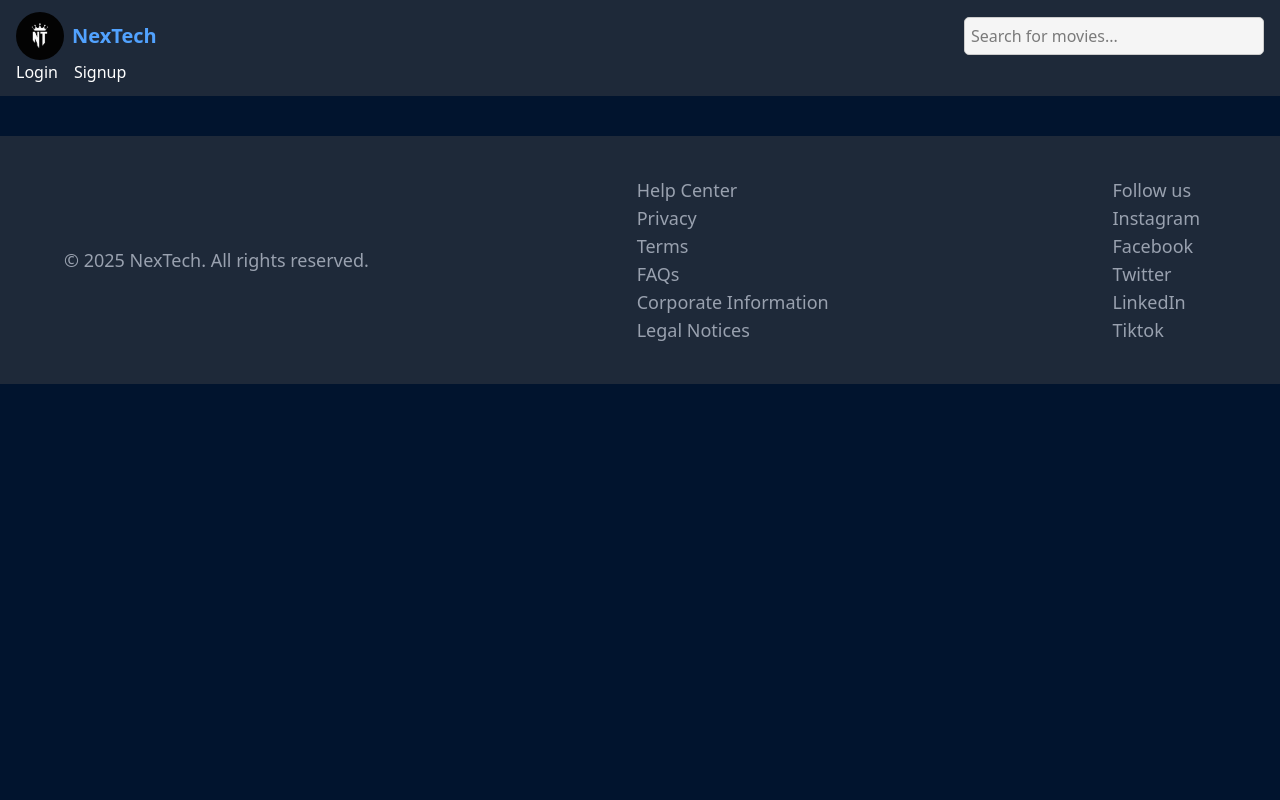
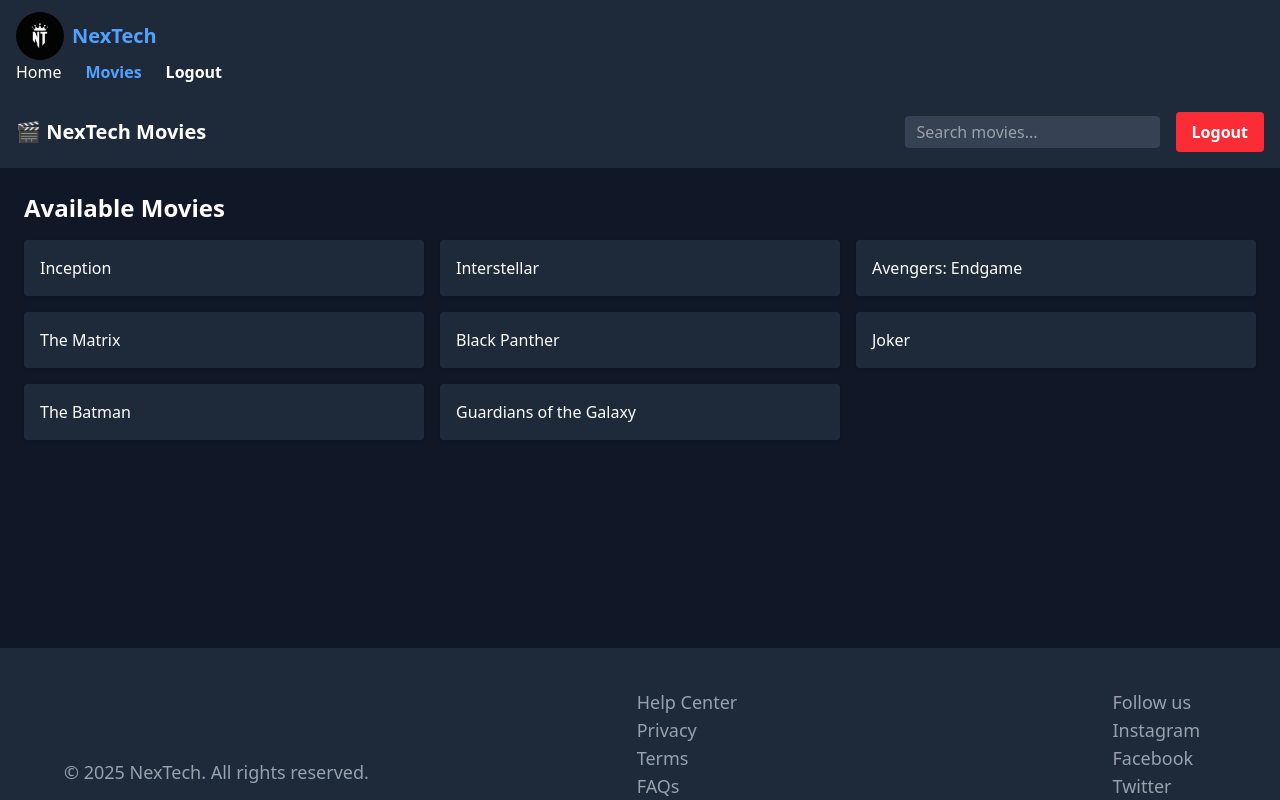
Before and after one commit to jax-screech/react-movie-capstone, a React (Vite) app: page /movies in a window 1280 px wide. Shown: the top 800 px of the page. Built offline with nearby package versions, Linux system fonts and the light colour scheme; no server answers; sample sign-in values are in the browser's storage.

Commit message:
added a movie page for a user to watch movies after login

```diff
--- a/src/App.jsx
+++ b/src/App.jsx
@@ -1,28 +1,30 @@
-import React from "react";
 import { BrowserRouter as Router, Route, Routes } from "react-router-dom";
-import Login from "./pages/Signin.jsx";
-import Signup from "./pages/Signup.jsx";
-import Navbar from "./components/Navbar.jsx";
-import Footer from "./components/Footer.jsx";
-import HomePage from "./pages/Home.jsx";
-import Genres from "./pages/Genres.jsx";
-import Account from "./pages/Account.jsx";
+import Home from "./pages/Home";
+import Login from "./pages/Signin";
+import Signup from "./pages/Signup";
+import Movies from "./pages/Movies";
+import PrivateRoute from "./components/PrivateRoute";
+import Navbar from "./components/Navbar";
+import Footer from "./components/Footer";
 
-const App = () => {
+function App() {
   return (
     <Router>
       <Navbar />
-      <Account />
       <Routes>
-        <Route path="/" element={<HomePage />} />
+        <Route path="/" element={<Home />} />
         <Route path="/login" element={<Login />} />
         <Route path="/signup" element={<Signup />} />
-        <Route path="/genres" element={<Genres />} />
-
+        {/* Protected Movies page */}
+        <Route path="/movies" element={
+          <PrivateRoute>
+            <Movies />
+          </PrivateRoute>
+        } />
       </Routes>
       <Footer />
     </Router>
   );
-};
+}
 
 export default App;
--- a/src/components/Navbar.jsx
+++ b/src/components/Navbar.jsx
@@ -1,10 +1,27 @@
-import React from "react";
-import { Link } from "react-router-dom";
-import Logo from "../assets/logo.jpeg"
-import Searchbar from "./Searchbar";
+import React, { useState, useEffect } from "react";
+import { NavLink, useNavigate } from "react-router-dom";
+import { onAuthStateChanged, signOut } from "firebase/auth";
+import { auth } from "../firebaseConfig";
+import Logo from "../assets/logo.jpeg";
 
 const Navbar = () => {
-  const [isMenuOpen, setIsMenuOpen] = React.useState(false);
+  const [isMenuOpen, setIsMenuOpen] = useState(false);
+  const [user, setUser] = useState(null);
+  const navigate = useNavigate();
+
+  useEffect(() => {
+    const unsubscribe = onAuthStateChanged(auth, (currentUser) => {
+      setUser(currentUser);
+    });
+    return () => unsubscribe();
+  }, []);
+
+  const handleLogout = () => {
+    signOut(auth).then(() => navigate("/login"));
+  };
+
+  const linkClasses = ({ isActive }) =>
+    isActive ? "text-blue-400 font-semibold" : "hover:text-blue-300";
 
   return (
     <nav className="bg-gray-800 text-white px-4 py-3 flex flex-wrap items-center justify-between">
@@ -12,9 +29,7 @@ const Navbar = () => {
         <img src={Logo} alt="logo" className="rounded-full h-12 w-12" />
         <p className="text-xl font-bold text-blue-400">NexTech</p>
       </div>
-      <div className="w-full md:w-auto mt-2 md:mt-0">
-        <Searchbar />
-      </div>
+
       <div className="md:hidden">
         <button
           onClick={() => setIsMenuOpen(!isMenuOpen)}
@@ -31,22 +46,44 @@ const Navbar = () => {
               strokeLinecap="round"
               strokeLinejoin="round"
               strokeWidth={2}
-              d={isMenuOpen ? "M6 18L18 6M6 6l12 12" : "M4 6h16M4 12h16M4 18h16"}
+              d={
+                isMenuOpen ? "M6 18L18 6M6 6l12 12" : "M4 6h16M4 12h16M4 18h16"
+              }
             />
           </svg>
         </button>
       </div>
+
       <div
         className={`${
           isMenuOpen ? "block" : "hidden"
-        } w-full md:flex md:items-center md:space-x-4 mt-2 md:mt-0`}
+        } w-full md:flex md:items-center md:space-x-6 mt-2 md:mt-0`}
       >
-        <Link to="/login" className="block md:inline hover:text-blue-300">
-          Login
-        </Link>
-        <Link to="/signup" className="block md:inline hover:text-blue-300">
-          Signup
-        </Link>
+        <NavLink to="/" className={linkClasses}>
+          Home
+        </NavLink>
+        {user && (
+          <NavLink to="/movies" className={linkClasses}>
+            Movies
+          </NavLink>
+        )}
+        {!user ? (
+          <>
+            <NavLink to="/login" className={linkClasses}>
+              Login
+            </NavLink>
+            <NavLink to="/signup" className={linkClasses}>
+              Signup
+            </NavLink>
+          </>
+        ) : (
+          <button
+            onClick={handleLogout}
+            className="hover:text-red-400 font-semibold"
+          >
+            Logout
+          </button>
+        )}
       </div>
     </nav>
   );
--- a/src/pages/Account.jsx
+++ b/src/components/PrivateRoute.jsx
@@ -1,10 +1,9 @@
-// src/components/PrivateRoute.js
 import React from 'react';
 import { Navigate } from 'react-router-dom';
 import { useAuthState } from 'react-firebase-hooks/auth';
 import { auth } from '../firebaseConfig';
 
-const Account = ({ children }) => {
+const PrivateRoute = ({ children }) => {
   const [user, loading] = useAuthState(auth);
 
   if (loading) return <div className="text-white p-4">Loading...</div>;
@@ -12,4 +11,4 @@ const Account = ({ children }) => {
   return user ? children : <Navigate to="/login" />;
 };
 
-export default Account;
+export default PrivateRoute;
--- /dev/null
+++ b/src/pages/Movies.jsx
@@ -0,0 +1,76 @@
+// src/pages/Movies.jsx
+import React, { useState } from 'react';
+import { signOut } from 'firebase/auth';
+import { auth } from '../firebaseConfig';
+import Footer from '../components/Footer';
+
+const sampleMovies = [
+  'Inception',
+  'Interstellar',
+  'Avengers: Endgame',
+  'The Matrix',
+  'Black Panther',
+  'Joker',
+  'The Batman',
+  'Guardians of the Galaxy',
+];
+
+const Movies = () => {
+  const [search, setSearch] = useState('');
+
+  const filteredMovies = sampleMovies.filter((movie) =>
+    movie.toLowerCase().includes(search.toLowerCase())
+  );
+
+  const handleLogout = () => {
+    signOut(auth);
+  };
+
+  return (
+    <div className="bg-gray-900 text-white min-h-screen flex flex-col">
+      {/* Navbar */}
+      <nav className="bg-gray-800 p-4 flex justify-between items-center">
+        <h1 className="text-xl font-bold">🎬 NexTech Movies</h1>
+        <div className="flex items-center gap-4">
+          <input
+            type="text"
+            placeholder="Search movies..."
+            value={search}
+            onChange={(e) => setSearch(e.target.value)}
+            className="px-3 py-1 rounded bg-gray-700 text-white focus:outline-none focus:ring-2 focus:ring-blue-500"
+          />
+          <button
+            onClick={handleLogout}
+            className="bg-red-500 hover:bg-red-600 px-4 py-2 rounded text-white font-semibold"
+          >
+            Logout
+          </button>
+        </div>
+      </nav>
+
+      {/* Movies List */}
+      <div className="flex-1 p-6">
+        <h2 className="text-2xl font-semibold mb-4">Available Movies</h2>
+        <ul className="grid grid-cols-1 sm:grid-cols-2 md:grid-cols-3 gap-4">
+          {filteredMovies.length > 0 ? (
+            filteredMovies.map((movie, index) => (
+              <li
+                key={index}
+                className="bg-gray-800 p-4 rounded shadow hover:scale-105 transition-transform"
+              >
+                {movie}
+              </li>
+            ))
+          ) : (
+            <p className="text-gray-400">No movies found.</p>
+          )}
+        </ul>
+      </div>
+
+      {/* Footer */}
+      <Footer />
+    </div> // 👈 This was missing!
+  );
+};
+
+export default Movies;
--- a/src/pages/Signin.jsx
+++ b/src/pages/Signin.jsx
@@ -1,8 +1,8 @@
-// src/pages/Signin.jsx
 import React, { useState } from 'react';
 import { signInWithEmailAndPassword } from 'firebase/auth';
 import { auth } from '../firebaseConfig';
 import { useNavigate } from 'react-router-dom';
+import { Link } from 'react-router-dom';
 
 const Signin = () => {
   const [email, setEmail] = useState('');
@@ -14,7 +14,7 @@ const Signin = () => {
     e.preventDefault();
     try {
       await signInWithEmailAndPassword(auth, email, password);
-      navigate('/');
+      navigate('/movies');
     } catch (err) {
       setError(err.message);
     }
@@ -61,7 +61,9 @@ const Signin = () => {
         </form>
         <p className="mt-4 text-sm text-center">
           Don't have an account?{' '}
-          <a href="/signup" className="text-blue-400 hover:underline">Sign up</a>
+          <Link to="/signup" className="text-blue-600 text-lg">
+            Signup
+          </Link>
         </p>
       </div>
     </div>
--- a/src/pages/Signup.jsx
+++ b/src/pages/Signup.jsx
@@ -4,6 +4,7 @@ import { auth, db } from '../firebaseConfig';
 import { createUserWithEmailAndPassword } from 'firebase/auth';
 import { doc, setDoc } from 'firebase/firestore';
 import { useNavigate } from 'react-router-dom';
+import { Link } from 'react-router-dom';
 
 const Signup = () => {
   const [username, setUsername] = useState('');
@@ -84,7 +85,9 @@ const Signup = () => {
         </form>
         <p className="mt-4 text-sm text-center">
           Already have an account?{' '}
-          <a href="/login" className="text-blue-400 hover:underline">Log in</a>
+          <Link to="/login" className="text-blue-600 text-lg">
+            Login
+          </Link>
         </p>
       </div>
     </div>
```
